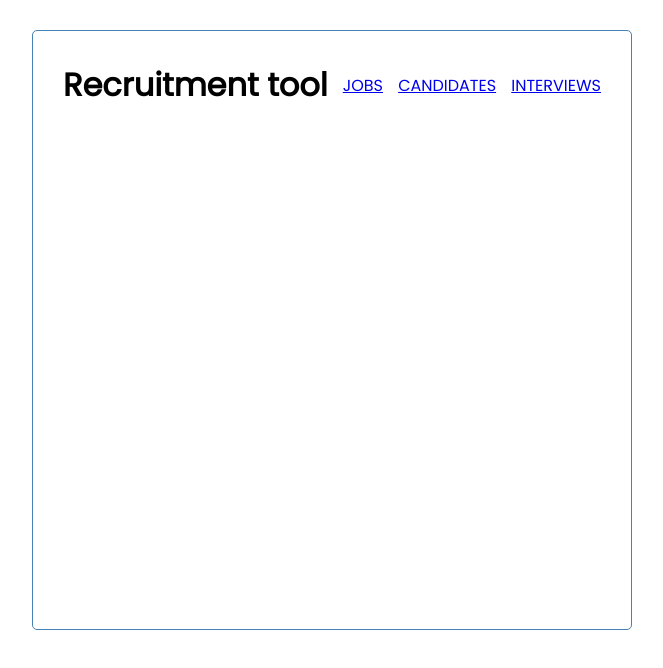
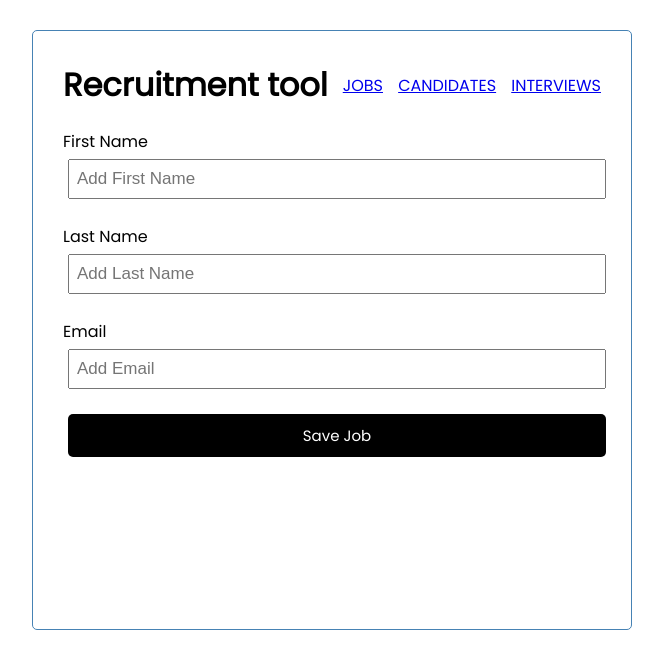
Before and after one commit to AtanasTachev/bootcamp_exam, a React (Create React App) app in the folder src/refs/heads/main/: page /createCandidate in a window 1280 px wide. Shown: the top 668 px of the page, without its empty margins (308-971 px from the left). Built offline with nearby package versions, Linux system fonts and the light colour scheme.

Commit message:
create forms

```diff
--- a/src/refs/heads/main/src/App.js
+++ b/src/refs/heads/main/src/App.js
@@ -5,7 +5,7 @@ import Candidates from './components/Candidates.js'
 import Interviews from './components/Interviews.js'
 import CreateJob from './components/CreateJob.js'
 import EditJob from './components/EditJob.js'
-
+import CreateCandidate from './components/CreateCandidate.js'
 
 function App() {
     return (
@@ -14,6 +14,7 @@ function App() {
         <Header />
         <Route path='/jobs' component={Jobs}/>
         <Route path='/candidates' component={Candidates}/>
+        <Route path='/createCandidate' component={CreateCandidate}/>
         <Route path='/interviews' component={Interviews}/>
         <Route path='/createJob' component={CreateJob}/>
         <Route path='/editJob' component={EditJob}/>
--- a/src/refs/heads/main/src/components/Candidates.js
+++ b/src/refs/heads/main/src/components/Candidates.js
@@ -6,13 +6,13 @@ const Candidates = () => {
         <>
             <ul>
                 <li>
-     <Link to='/createJob'>Create Candidate</Link>
+                    <Link to='/createCandidate'>Create Candidate</Link>
                 </li>
                 <li>
-     <Link to='/editJob'>Edit Candidate</Link>
+                    <Link to='/editCandidate'>Edit Candidate</Link>
                 </li>
                 <li>
-     <Link to='/deleteJob'>Delete Candidate</Link>
+                    <Link to='/deleteCandidate'>Delete Candidate</Link>
                 </li>
                 <li>
                     <Link to='/'>Go back</Link>
--- /dev/null
+++ b/src/refs/heads/main/src/components/CreateCandidate.js
@@ -0,0 +1,51 @@
+import { useState } from "react";
+
+const CreateCandidate= ({onAdd}) => {
+
+    const [firstName, setFirstName] = useState('');
+    const [lastName, setLastName] = useState('');
+    const [email, setEmail] = useState('');
+
+    const onSubmit = (e) => {
+        e.preventDefault();
+
+        if(!firstName) {
+            alert('Please add first name!');
+            return;
+        }
+        onAdd({ firstName, lastName, email});
+
+        setFirstName('');
+        setLastName('');
+        setEmail('');
+    }
+
+    return [
+        <form className='add-form' onSubmit={onSubmit}>
+            <div className='form-control'>
+                <label>First Name</label>
+                <input type='text'placeholder='Add First Name'
+                value={firstName} onChange={(e) => {
+                    setFirstName(e.target.value)
+                }}/>
+            </div>
+            <div className='form-control'>
+                <label>Last Name</label>
+                <input type='text'placeholder='Add Last Name'
+                      value={lastName} onChange={(e) => {
+                        setLastName(e.target.value)
+                    }}/>
+            </div>
+            <div className='form-control'>
+                <label>Email</label>
+                <input type='text'placeholder='Add Email'
+                      value={email} onChange={(e) => {
+                        setEmail(e.target.value)
+                    }}/>
+            </div>
+            <input className='btn btn-block' type='submit' value='Save Job'/>
+        </form>
+
+    ]
+}
+export default CreateCandidate;
```
Lines whose indentation alone changed are shown as unchanged.
